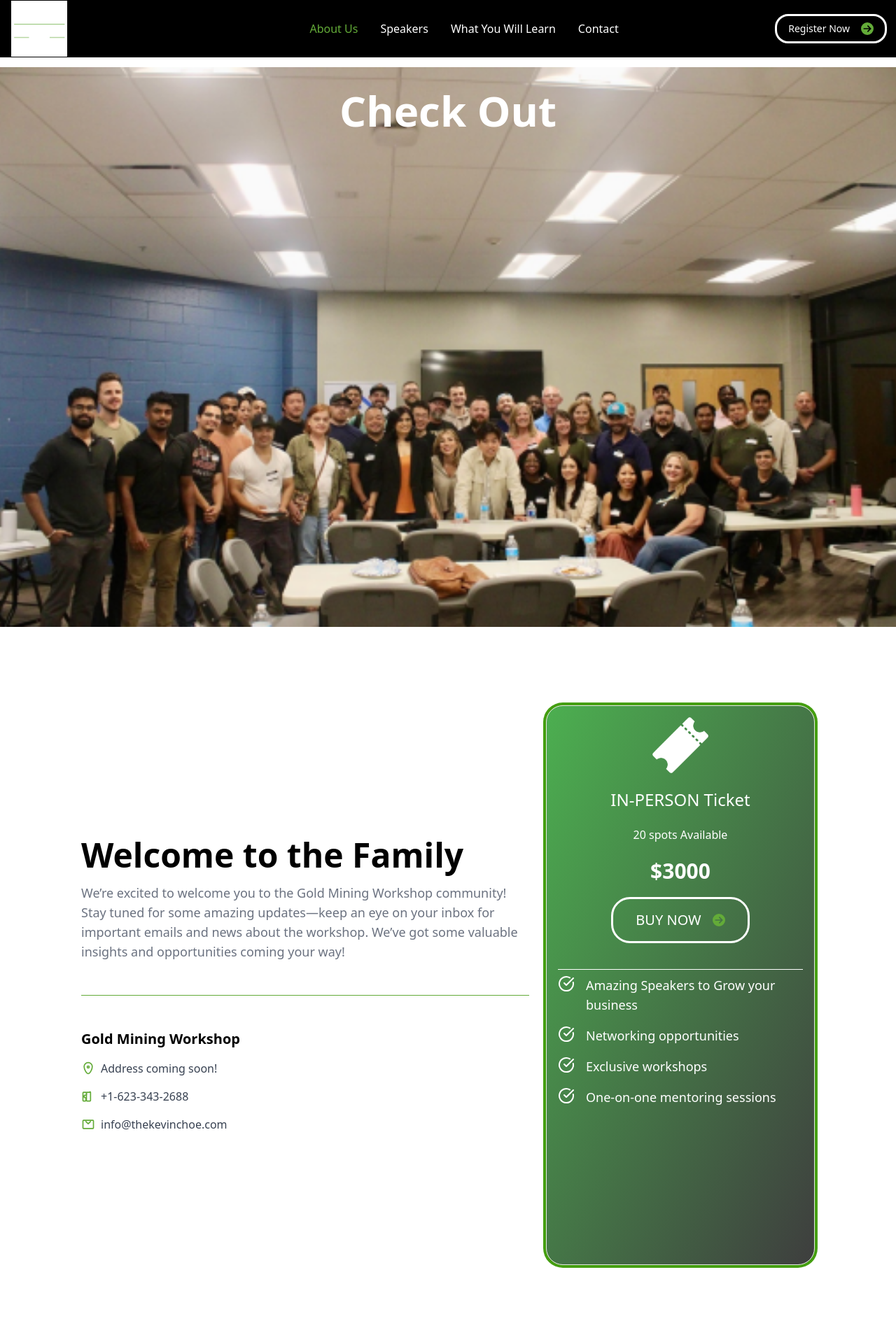
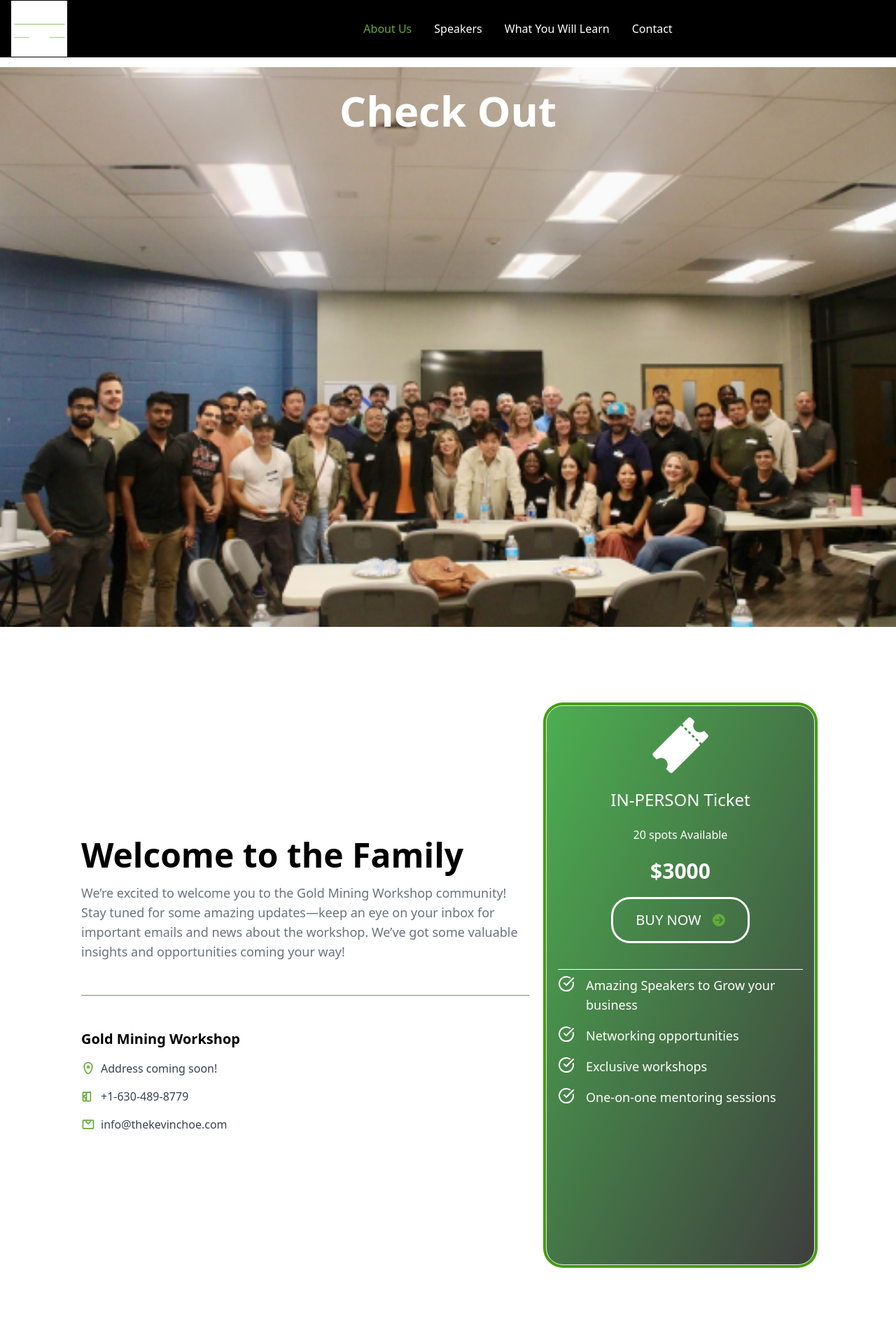
Before and after one commit to Aaqeb11/workshop, a Next.js app: page /tickets in a window 1280 px wide. Shown: the top 1918 px of the page at 70% size. Built offline with nearby package versions, Linux system fonts and the light colour scheme.

Commit message:
navbar fix

```diff
--- a/app/page.tsx
+++ b/app/page.tsx
@@ -7,7 +7,7 @@ import { AboutUs } from "@/components/AboutUs";
 import { Speakers } from "@/components/Speakers";
 import speaker1 from "../public/speaker1.png";
 import speaker2 from "../public/speaker2.png";
-import speaker3 from "../public/speaker3.1.png";
+import speaker3 from "../public/speaker3.2.png";
 import { EarlyAccess } from "@/components/EarlyAccess";
 import { Attend } from "@/components/Attend";
 import { Learn } from "@/components/Learn";
--- a/app/tickets/page.tsx
+++ b/app/tickets/page.tsx
@@ -98,7 +98,7 @@ const TicketPage = () => {
           d="M15 3.9999C15.5523 3.9999 16 4.4476 16 4.9999V18.9999C16 19.5522 15.5523 19.9999 15 19.9999H10C9.44772 19.9999 9 19.5522 9 18.9999V5.9999C9 5.4476 9.44772 4.9999 10 4.9999H15Z"
         />
       </svg>
-      <p className="text-base text-gray-700">+1-623-343-2688</p>
+      <p className="text-base text-gray-700">+1-630-489-8779</p>
     </div>
 
     {/* Email */}
--- a/components/NavBar.tsx
+++ b/components/NavBar.tsx
@@ -51,6 +51,7 @@ export default function Navbar({ isTicketPage }: NavbarProps) {
           />
         </a>
         <div className="flex md:order-2 space-x-3 md:space-x-0 rtl:space-x-reverse">
+          {!isTicketPage && (
             <button
               type="button"
               className="text-white hover:bg-[#63AB38] hover:text-black focus:ring-4 focus:outline-none focus:ring-green-300 outline outline-white font-medium rounded-2xl text-sm md:px-4 px-2 py-2 text-center flex items-center md:gap-4 gap-1 group duration-300"
@@ -60,6 +61,7 @@ export default function Navbar({ isTicketPage }: NavbarProps) {
                 <FaCircleArrowRight className="md:text-lg text-[#63AB38] group-hover:text-black" />
               </div>
             </button>
+          )}
           <button
             data-collapse-toggle="navbar-sticky"
             type="button"
```
Also changed, not shown: images.d.ts (+14 -0 lines), public/speaker3.2.png (added). Lines whose indentation alone changed are shown as unchanged.
